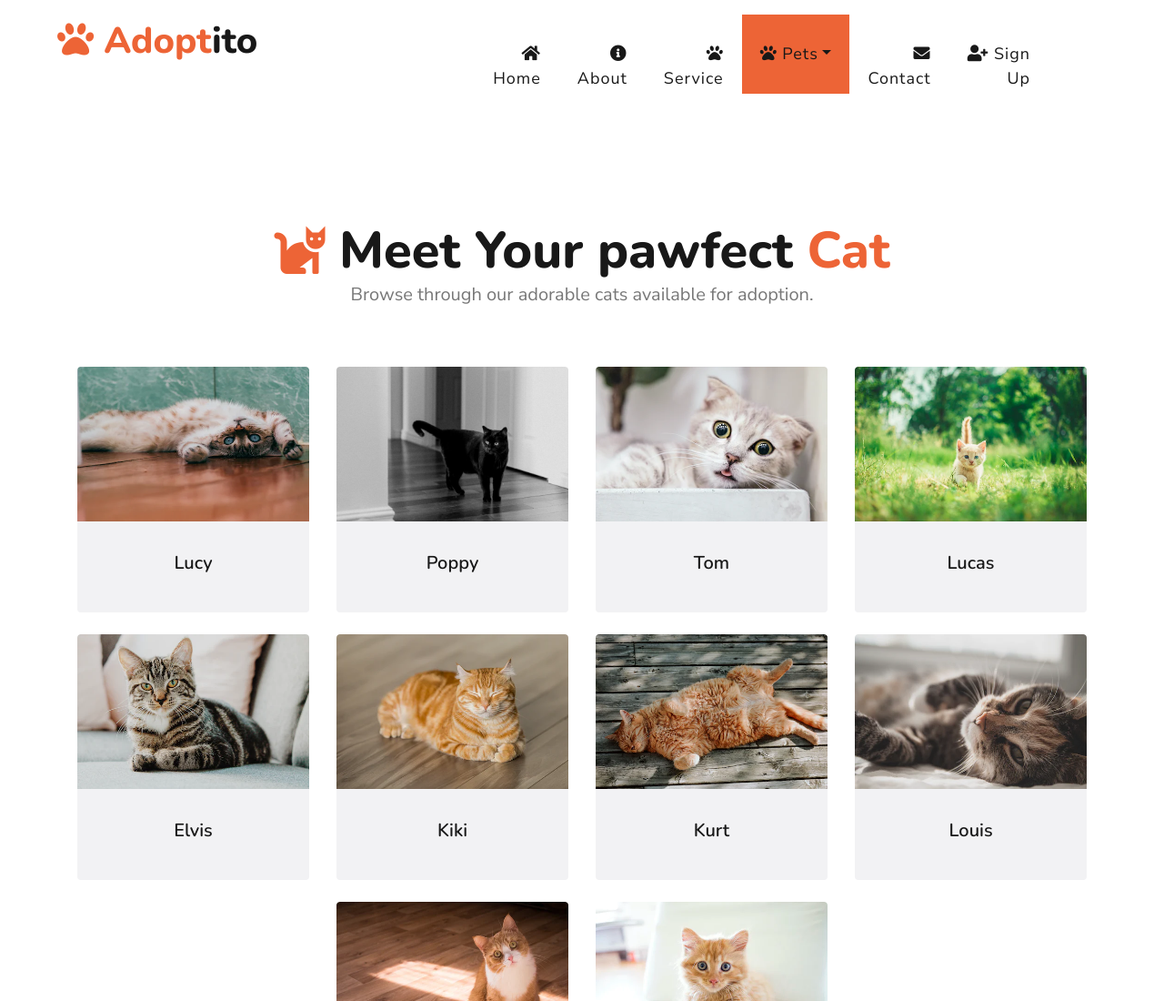
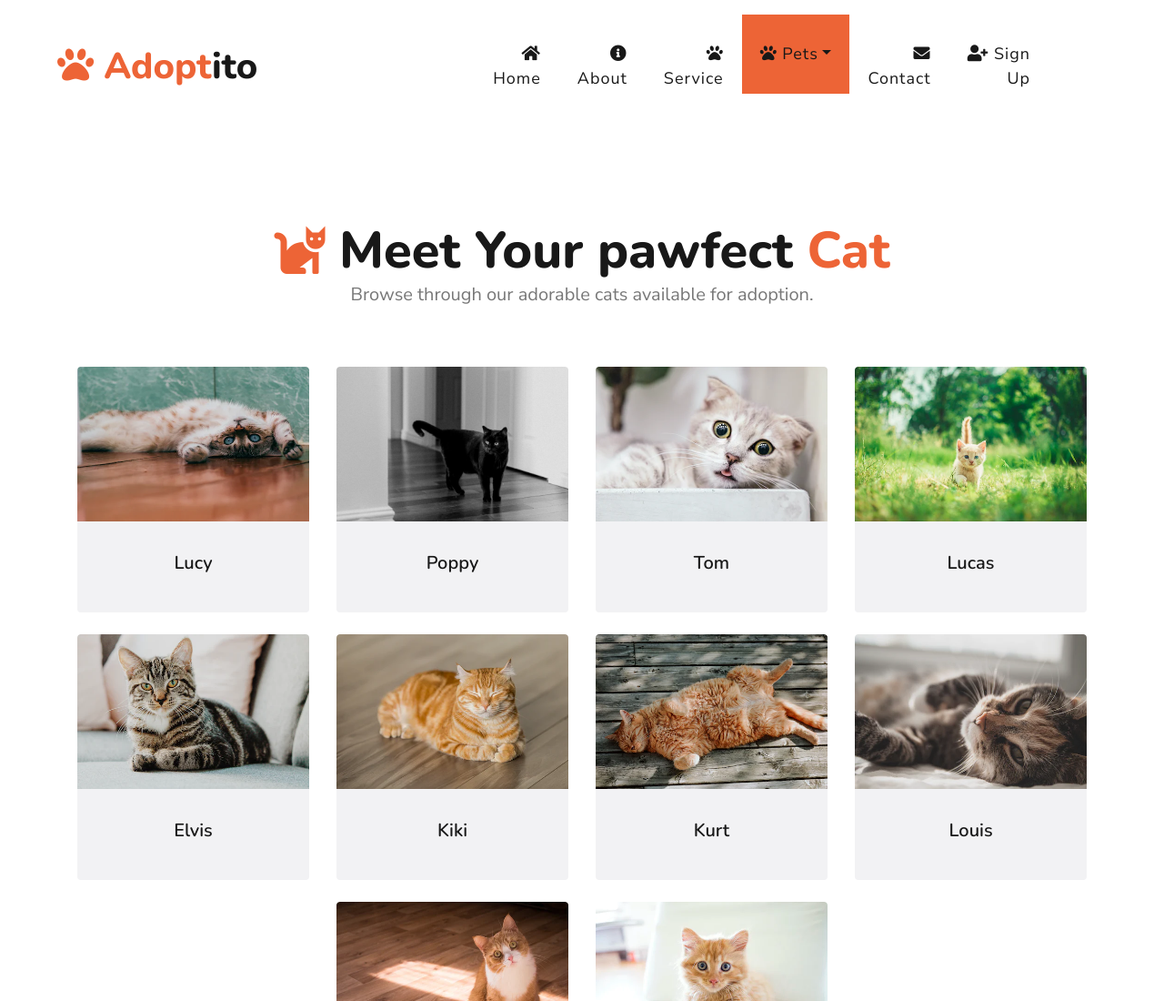
Before and after one commit to hassiebb/sw-project, a website with bundled scripts: page cats.html in a window 1280 px wide. Shown: the top 1100 px of the page at 91% size. Built offline with nearby package versions, Linux system fonts and the light colour scheme.

Commit message:
update logo

```diff
--- a/cats.html
+++ b/cats.html
@@ -33,8 +33,7 @@
     <!-- Navbar Start -->
     <header class="container-fluid">
       <div class="row py-3 px-lg-5">
-        <div class="col-lg-4">
-          <!-- Logo -->
+        <div class="col-lg-4 d-flex align-items-center">          <!-- Logo -->
           <a href="index.html" class="navbar-brand d-none d-lg-block">
             <h1 class="m-0 display-5 text-capitalize">
               <i class="fas fa-paw text-primary"></i>
```
Also changed, not shown: Adoption.html (+1 -2 lines), about.html (+1 -2 lines), contact.html (+1 -2 lines), dogs.html (+1 -2 lines), index.html (+1 -1 lines), others.html (+1 -2 lines), service.html (+1 -2 lines), sign in.html (+1 -2 lines), sign up.html (+1 -2 lines).
